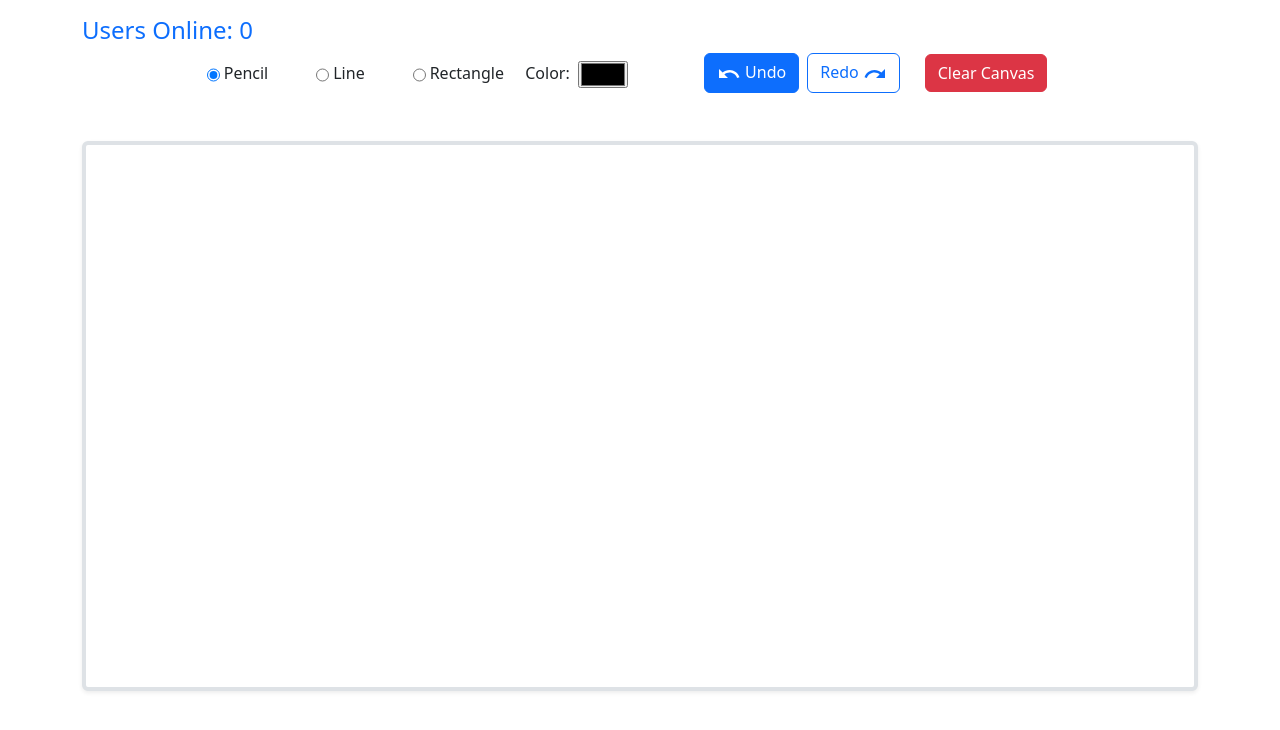
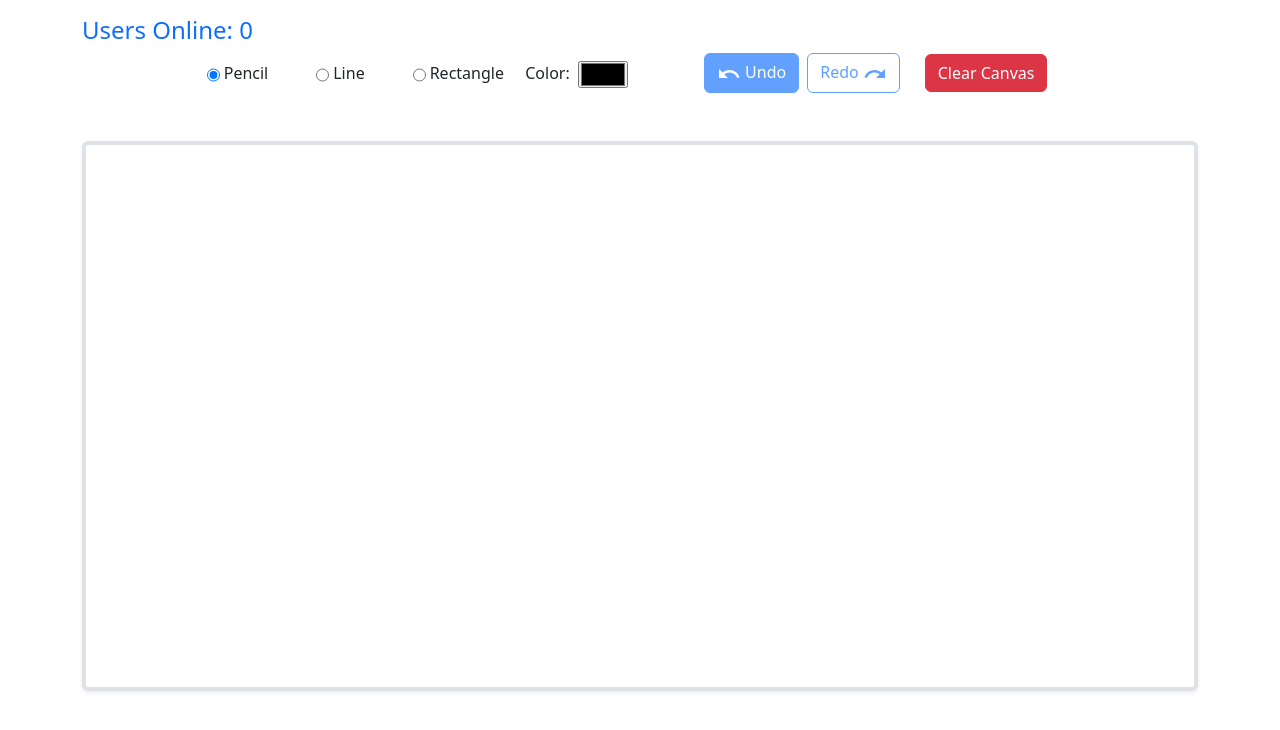
Before and after one commit to vishwaDeshan/Real-Time-Whiteboard, a React (Vite) app in the folder client/: page /1 in a window 1280 px wide. Shown: the top 730 px of the page. Built offline with nearby package versions, Linux system fonts and the light colour scheme.

Commit message:
added undo and redo function

```diff
--- a/client/src/Pages/Room.jsx
+++ b/client/src/Pages/Room.jsx
@@ -2,6 +2,7 @@
 import UndoIcon from "@mui/icons-material/Undo";
 import RedoIcon from "@mui/icons-material/Redo";
 import Canvas from "../Components/Whiteboard/Canvas";
+import { unmountComponentAtNode } from "react-dom";
 
 const Room = () => {
   const canvasRef = useRef(null);
@@ -9,6 +10,7 @@
   const [tool, setTool] = useState("pencil");
   const [color, setColor] = useState("black");
   const [elements, setElements] = useState([]);
+  const [history, setHistory] = useState([]);
   const styles = {
     canvasBox: {
       height: "550px",
@@ -27,6 +29,24 @@
       canvasRef.current.height
     );
     setElements([]);
+  };
+
+  const undo = () => {
+    setHistory((prevHistory) => {
+      return [...prevHistory, elements[elements.length - 1]];
+    });
+    setElements((prevElements) => {
+      return prevElements.slice(0, prevElements.length - 1);
+    });
+  };
+
+  const redo = () => {
+    setElements((prevElements) => {
+      return [...prevElements, history[history.length - 1]];
+    });
+    setHistory((prevHistory) => {
+      return prevHistory.slice(0, prevHistory.length - 1);
+    });
   };
 
   return (
@@ -84,11 +104,18 @@
           </div>
         </div>
         <div className="col-md-3 d-flex justify-content-center gap-2">
-          <button className="btn btn-primary">
-            {" "}
+          <button
+            className="btn btn-primary"
+            disabled={elements.length === 0}
+            onClick={() => undo()}
+          >
             <UndoIcon /> Undo
           </button>
-          <button className="btn btn-outline-primary">
+          <button
+            className="btn btn-outline-primary"
+            disabled={history.length < 1}
+            onClick={() => redo()}
+          >
             Redo <RedoIcon />
           </button>
         </div>
```
